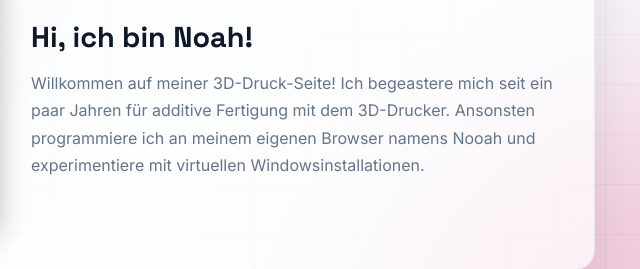
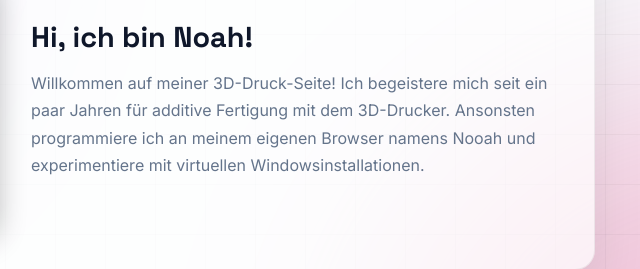
Before and after one commit to NoahProduktion/3-D-Druck-B-chelberg-Seite, a plain HTML site: page index.html in a window 1280 px wide. Shown: the part 316-585 px from the top of the page, 495-1135 px from the left. Drawn offline with Linux system fonts and the light colour scheme.

Commit message:
Fix typo in ÜBER_MICH_TEXT

```diff
--- a/index.html
+++ b/index.html
@@ -486,7 +486,7 @@
             "UEBER_MICH_BILD_BACKGROUND": "me-bg.jpg", // Hinteres Bild
             "UEBER_MICH_BILD_FOREGROUND": "me.jpg",    // Vorderes Bild
             "UEBER_MICH_UEBERSCHRIFT": "Hi, ich bin Noah!",
-            "UEBER_MICH_TEXT": "Willkommen auf meiner 3D-Druck-Seite! Ich begeastere mich seit ein paar Jahren für additive Fertigung mit dem 3D-Drucker. Ansonsten programmiere ich an meinem eigenen Browser namens Nooah und experimentiere mit virtuellen Windowsinstallationen.",
+            "UEBER_MICH_TEXT": "Willkommen auf meiner 3D-Druck-Seite! Ich begeistere mich seit ein paar Jahren für additive Fertigung mit dem 3D-Drucker. Ansonsten programmiere ich an meinem eigenen Browser namens Nooah und experimentiere mit virtuellen Windowsinstallationen.",
 
             // --- TAB 2: DRUCKER 1 ---
             "DRUCKER_1_BILD": "Ultimakercura2plus.jpg",
```
